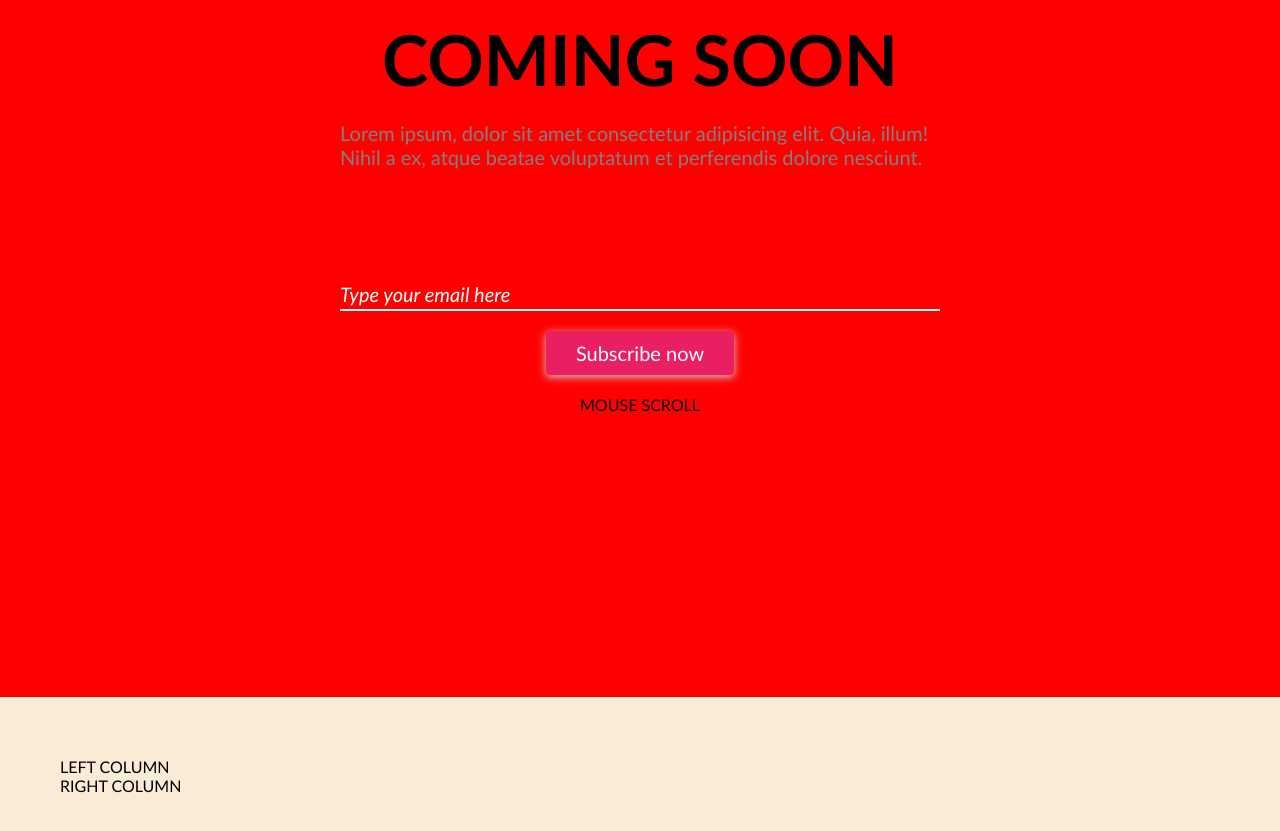
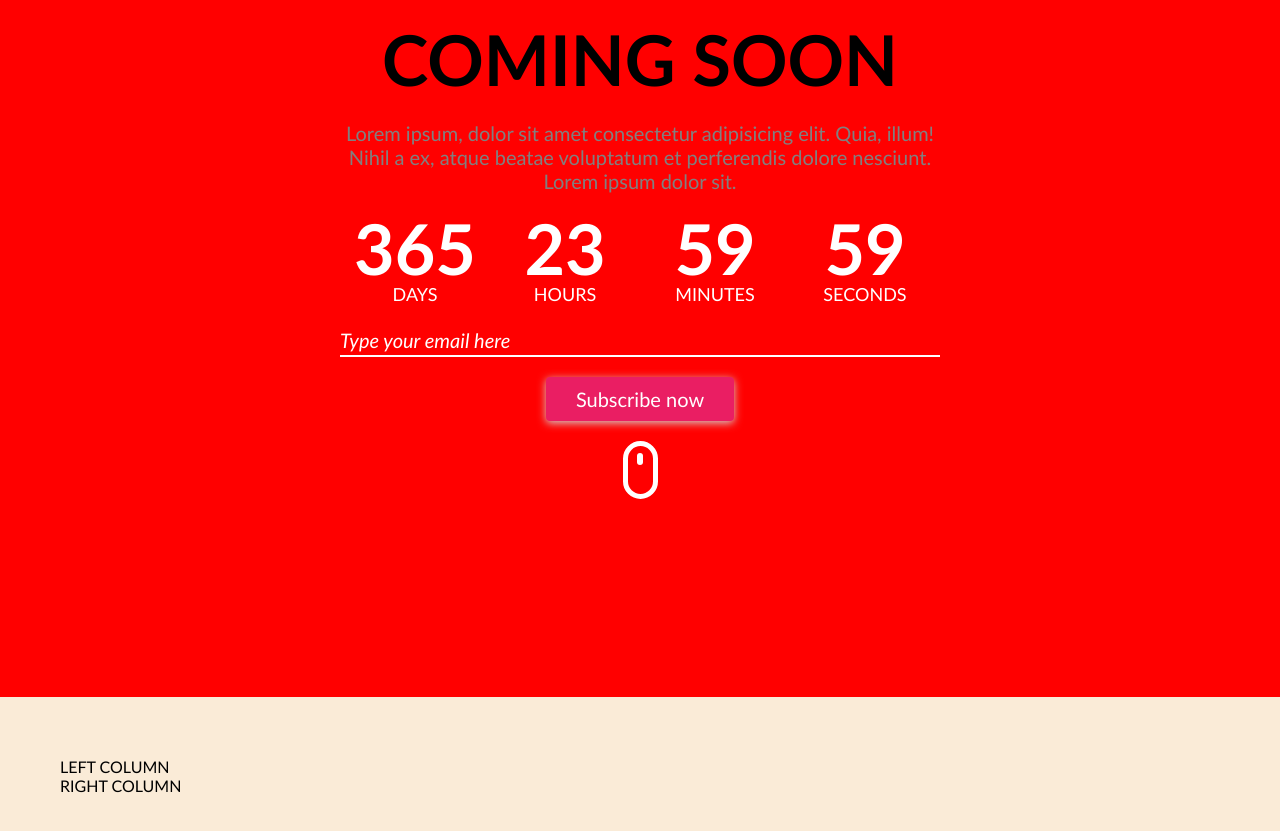
Before and after one commit to NoTKrISSS/5-coming-soon, a plain HTML site: page index.html in a window 1280 px wide. Shown: the part 103-934 px from the top of the page. Drawn offline with Linux system fonts and the light colour scheme.

Commit message:
added clock style and mouse style

```diff
--- a/css/main.css
+++ b/css/main.css
@@ -22,6 +22,7 @@
   align-items: center;
   gap: 20px;
   margin: 0 calc(50% - 300px);
+  text-align: center;
 }
 .logo {
   height: 40px;
@@ -38,13 +39,26 @@
   color: grey;
 }
 
-.clock-placeholder {
-  width: 600px;
-  height: 70px;
-  font-size: 30px;
-  color: red;
-  text-align: center;
+.clock {
+  display: flex;
+  width: 100%;
+  font-size: 18px;
+  text-transform: uppercase;
+  color: white;
 }
+
+.clock > .time {
+  display: flex;
+  flex-direction: column;
+  width: 25%;
+}
+
+.clock > .time > .value {
+  font-size: 70px;
+  font-weight: bold;
+  line-height: 1em;
+}
+
 body > div > div > form {
   display: flex;
   flex-direction: column;
@@ -90,6 +104,29 @@ body > div > div > form {
   box-shadow: 0 2px 9px grey;
 }
 
+.mouse {
+  display: inline-block;
+  width: 35px;
+  height: 58px;
+  border: 5px solid white;
+  border-radius: 18px;
+  position: relative;
+}
+
+.mouse > .wheel-scroll {
+  display: inline-block;
+  width: 6px;
+  height: 12px;
+  background-color: white;
+  border-radius: 3px;
+  position: absolute;
+  top: 7px; /*pozicija kai darai relative absolute */
+  left: calc(
+    50% - 3px
+  ); /*vieta nuo kaire = 50 procentu kiek vietos liko minus puse objekto plocio*/
+  /*NEED TO MAKE JAVASCRCIPT ANIMATION*/
+}
+
 /*temporary*/
 .top {
   background-color: red;
--- a/index.html
+++ b/index.html
@@ -17,8 +17,26 @@
         <p class="main-description">
           Lorem ipsum, dolor sit amet consectetur adipisicing elit. Quia, illum!
           Nihil a ex, atque beatae voluptatum et perferendis dolore nesciunt.
+          Lorem ipsum dolor sit.
         </p>
-        <div class="clock-placeholder">CLOCK PLACEHOLDER</div>
+        <div class="clock">
+          <div class="time">
+            <div class="value">365</div>
+            <div class="label">Days</div>
+          </div>
+          <div class="time">
+            <div class="value">23</div>
+            <div class="label">Hours</div>
+          </div>
+          <div class="time">
+            <div class="value">59</div>
+            <div class="label">Minutes</div>
+          </div>
+          <div class="time">
+            <div class="value">59</div>
+            <div class="label">Seconds</div>
+          </div>
+        </div>
         <form>
           <input
             class="input"
@@ -28,7 +46,9 @@
           />
           <button class="button" type="submit">Subscribe now</button>
         </form>
-        <div class="mouse-scroll-placeholder">MOUSE SCROLL</div>
+        <div class="mouse">
+          <div class="wheel-scroll"></div>
+        </div>
       </div>
     </div>
 
```
